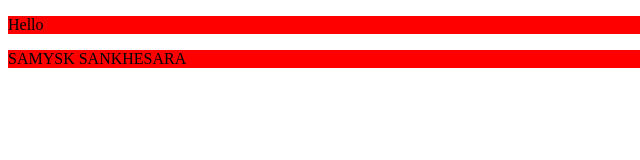
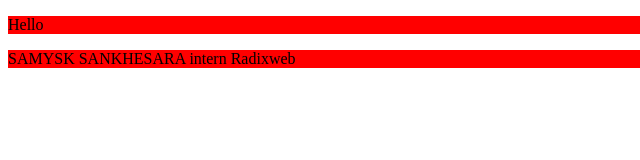
Before and after one commit to samyak48/localfolder, a plain HTML site: page index.html in a window 1280 px wide. Shown: the full height of the page, 0-640 px from the left. Drawn offline with Linux system fonts and the light colour scheme.

Commit message:
Add company2 name

```diff
--- a/index.html
+++ b/index.html
@@ -10,7 +10,7 @@
 
 <body>
   <p>Hello</p>
-  <p>SAMYSK SANKHESARA</p>
+  <p>SAMYSK SANKHESARA intern Radixweb</p>
 </body>
 
 </html>
```
